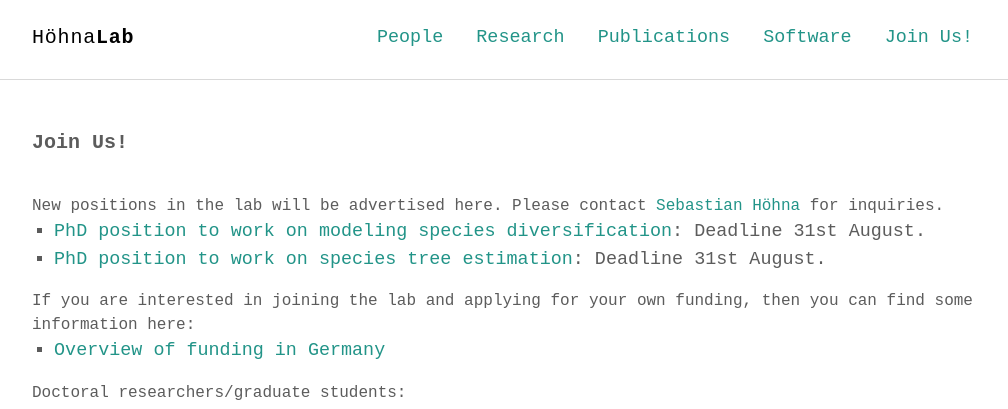
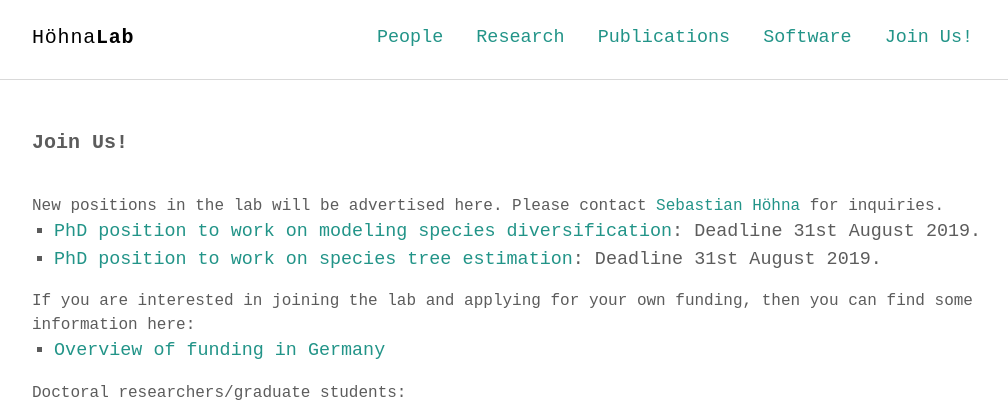
Before and after one commit to hoehnalab/hoehnalab.github.io, a Jekyll site: the page built from join.md, in a window 1280 px wide. Shown: the top 409 px of the page, without its empty margins (132-1140 px from the left). Built offline with Jekyll 4.4.1, drawn with Linux system fonts in a browser that asks for light colours; some web fonts are replaced.

Commit message:
Minor change to the uploaded PhD positions

```diff
--- a/join.md
+++ b/join.md
@@ -6,8 +6,8 @@
 
 New positions in the lab will be advertised here.
 Please contact [Sebastian Höhna](mailto:hoehna@lmu.de) for inquiries.
-* [PhD position to work on modeling species diversification](/job_adverts/PhD_DivRates.pdf): Deadline 31st August.
-* [PhD position to work on species tree estimation](/job_adverts/PhD_SpeciesTree.pdf): Deadline 31st August.
+* [PhD position to work on modeling species diversification](/job_adverts/PhD_DivRates.pdf): Deadline 31st August 2019.
+* [PhD position to work on species tree estimation](/job_adverts/PhD_SpeciesTree.pdf): Deadline 31st August 2019.
 
 If you are interested in joining the lab and applying for your own funding, then you can find some information here:
 * [Overview of funding in Germany](https://www.research-in-germany.org/en)
```
